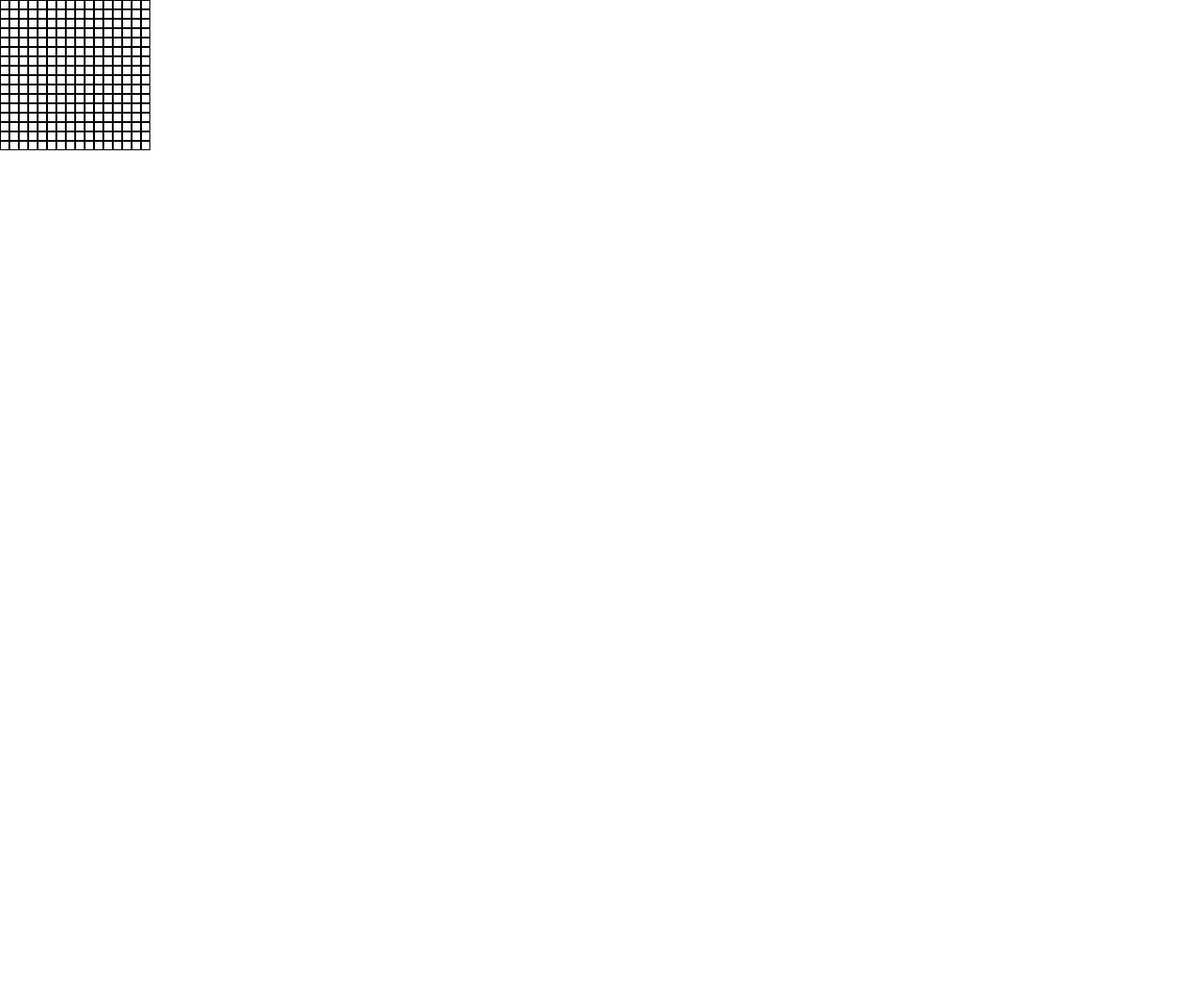
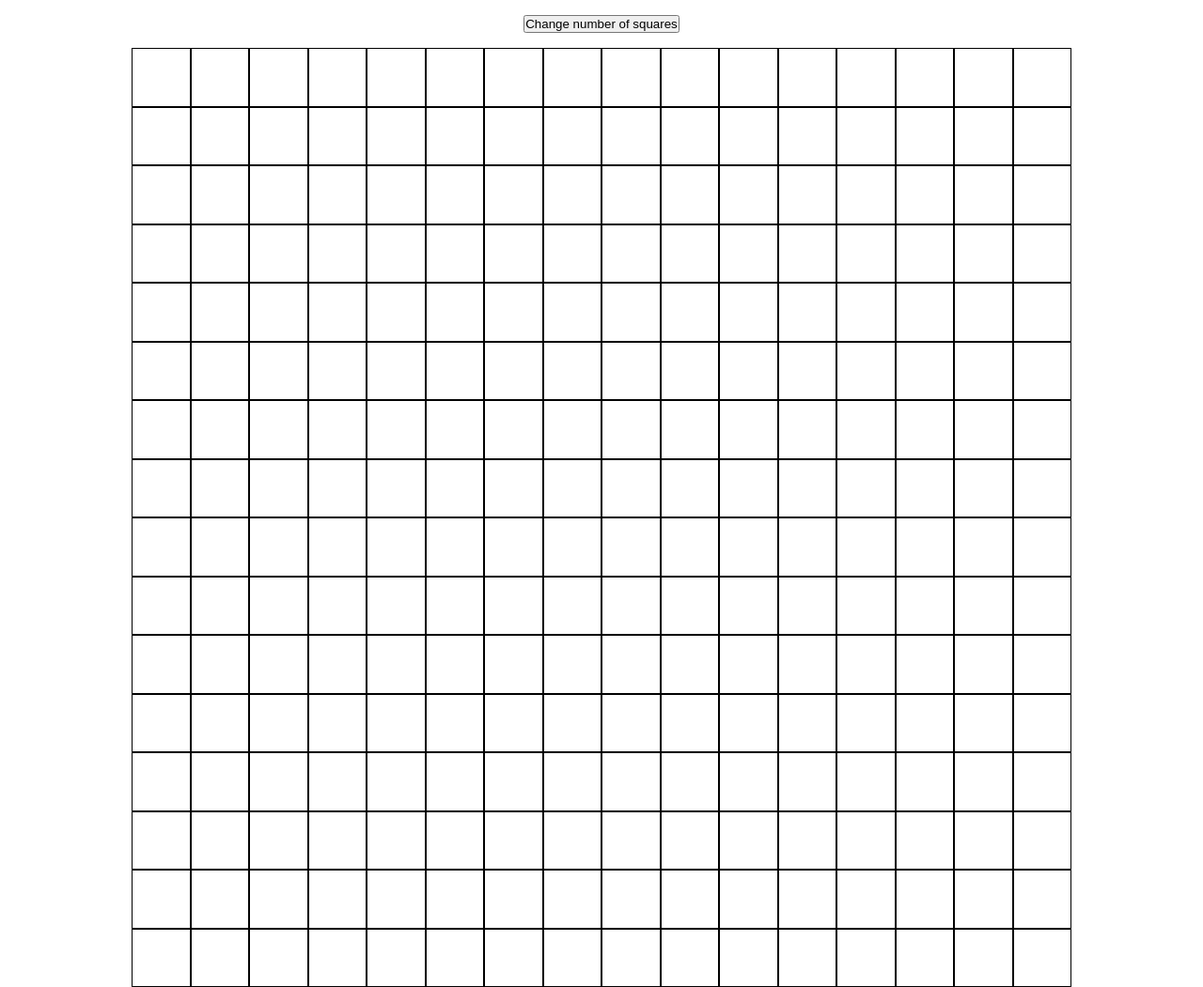
Before and after one commit to edu-klemos/odin-etch-a-sketch, a plain HTML site: page index.html in a window 1280 px wide. Shown: the whole page at 94% size. Before the commit the page ends 800 px from the top, so only its background shows below. Drawn offline with Linux system fonts and the light colour scheme.

Commit message:
Add function to redraw the squares and add flex property in styles.
The function resetSquareDivs erase the old sketch from the html page and redraw them using the function createSquareDivs.
The sketch use flex now to resize the squares proportionally to the number set by the user through the button.
The elements on the body are now centralized.

```diff
--- a/index.html
+++ b/index.html
@@ -8,6 +8,7 @@
     <title>Etch-a-Sketch</title>
 </head>
 <body>
+    <button>Change number of squares</button>
     <div id="container"></div>
 </body>
 </html>
--- a/script.js
+++ b/script.js
@@ -1,15 +1,44 @@
-function createSquareDivs() {
+function createSquareDivs(squaresNumber) {
     const container = document.querySelector("#container")
-    for (let i = 0; i < 16; i++) {
+    for (let i = 0; i < squaresNumber; i++) {
         const row = document.createElement("div");
         row.setAttribute("id", "row");
         container.appendChild(row);
-        for (let j = 0; j < 16; j++) {
+        for (let j = 0; j < squaresNumber; j++) {
             const squareDiv = document.createElement("div");
             squareDiv.setAttribute("id", "square")
             row.appendChild(squareDiv);
         }
     }
+
+    (function paintSquare() {
+        const squares = document.querySelectorAll("#square");
+        squares.forEach((square) => {
+            square.addEventListener("mouseover", (event) => {
+                event.target.style.backgroundColor = "black";
+            })
+        })
+    })();
+};
+
+function resetSquareDivs(squaresNumber) {
+    const container = document.querySelector("#container");
+    container.textContent = "";
+    createSquareDivs(squaresNumber);
 }
 
-createSquareDivs();
+
+createSquareDivs(16);
+
+(function newSketch() {
+    const button = document.querySelector("button");
+    button.addEventListener("click", () => {
+        let squaresNumber;
+        do {
+            squaresNumber = Number(prompt("Squares per side:"));
+            console.log(squaresNumber);
+        } while(squaresNumber < 1 || squaresNumber > 100 || !Number.isInteger(squaresNumber));
+        resetSquareDivs(squaresNumber);
+
+    })
+})();
--- a/styles.css
+++ b/styles.css
@@ -10,12 +10,31 @@
   padding: 0;
 }
 
+button {
+    margin: 16px;
+}
+
+body {
+    min-height: 100vh;
+    display: flex;
+    flex-direction: column;
+    justify-content: center;
+    align-items: center;
+}
+
+#container {
+    width: 1000px;
+    height: 1000px;
+    display: flex;
+    flex-direction: column;
+}
+
 #row {
     display: flex;
+    flex: 1;
 }
 
 #square {
-    width: 10px;
-    height: 10px;
+    flex: 1;
     border: 1px solid black;
 }
```
